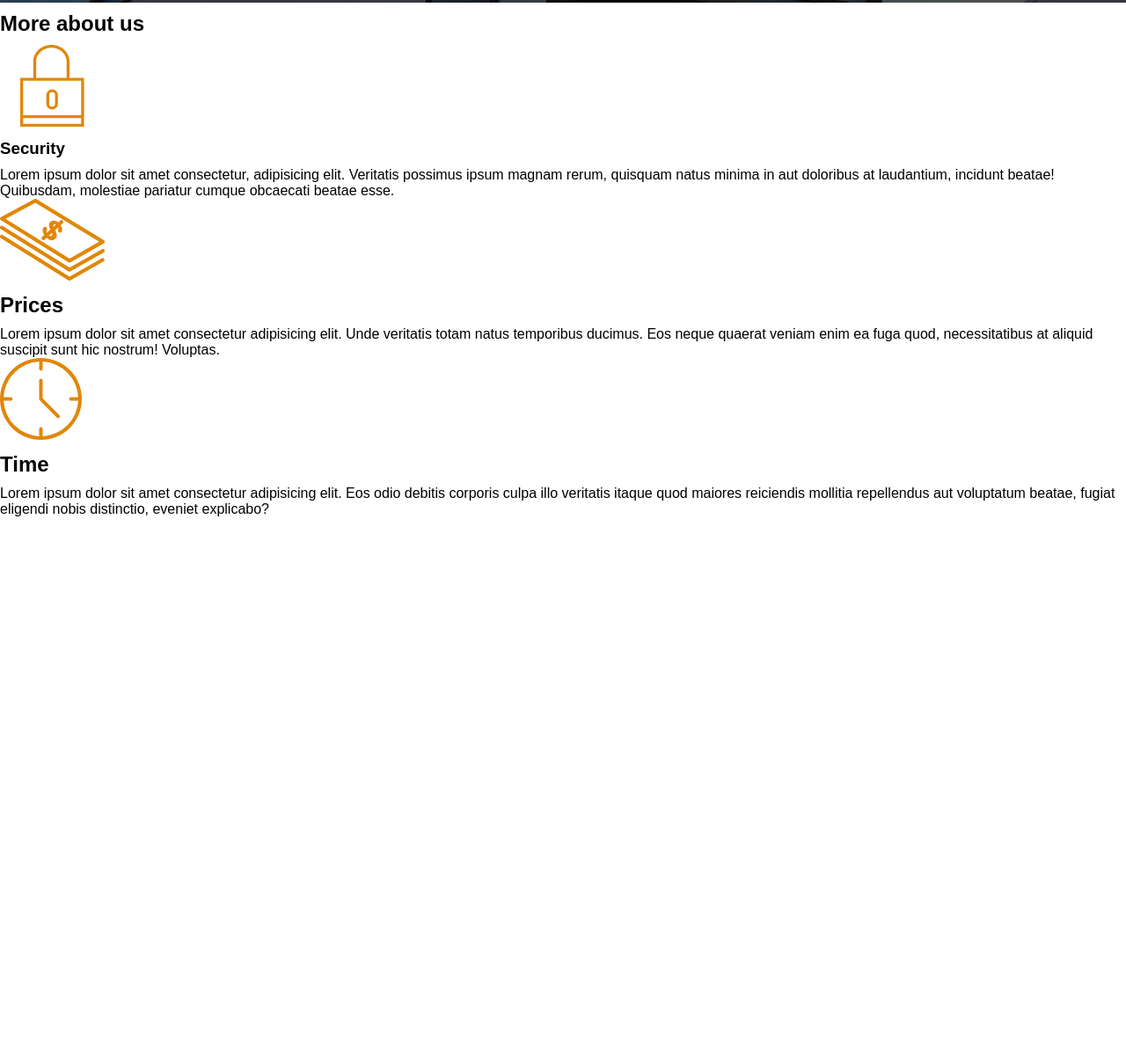
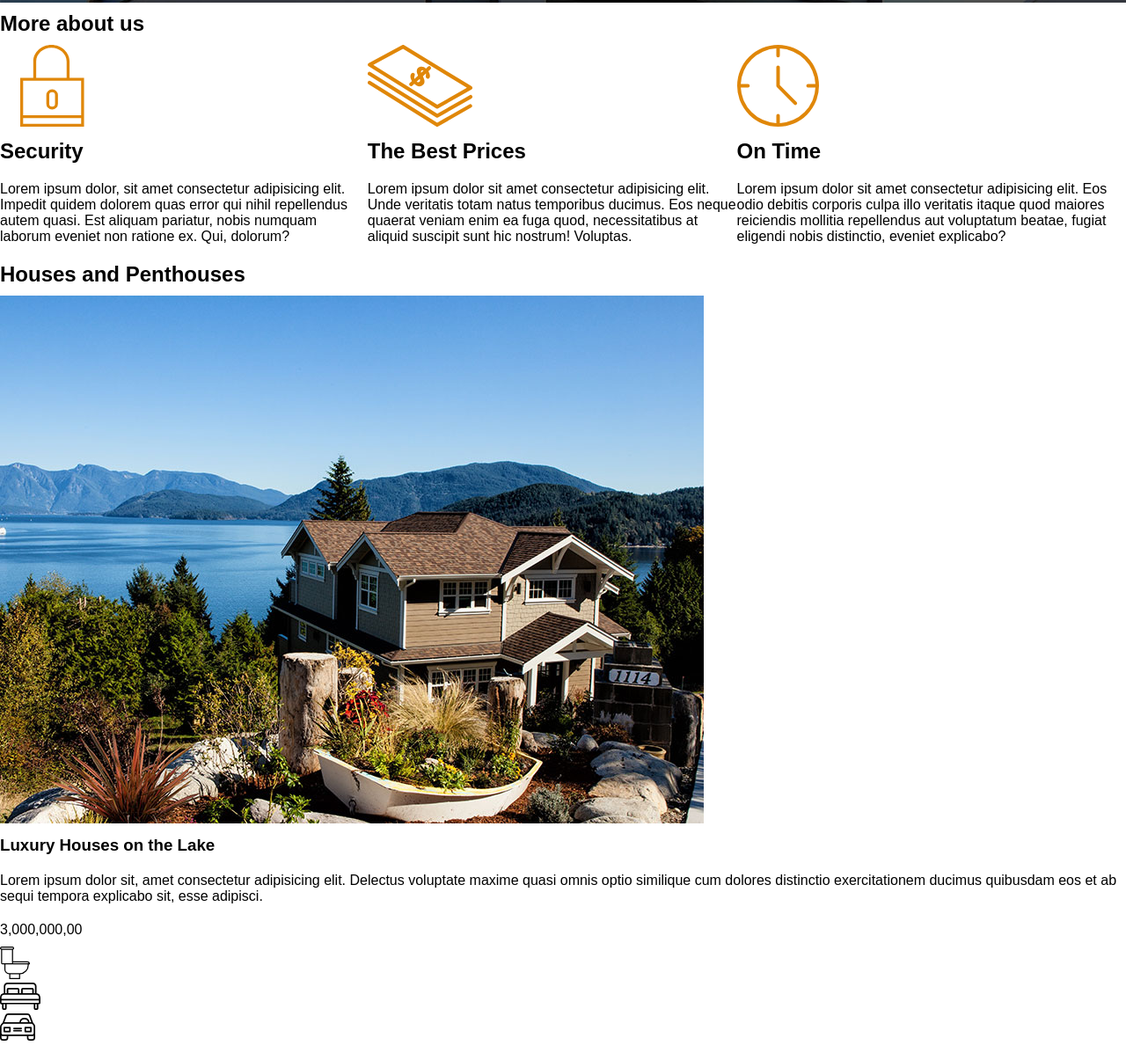
Before and after one commit to cnkya/RealEstate, a plain HTML site: page index.html in a window 1280 px wide. Shown: the part 397-1594 px from the top of the page at 88% size. Before the commit the page ends 985 px from the top, so only its background shows below. Drawn offline with Linux system fonts and the light colour scheme.

Commit message:
class 2 updates and styles

```diff
--- a/index.html
+++ b/index.html
@@ -9,30 +9,48 @@
 <body>
     <header class="site-init">
         <h1> Real Estate</h1>
-        <nav>
+        <nav class="menu">
             <a href="about.html">About</a>
             <a href="blog.html">Blog</a>
             <a href="contact.html">Contact</a>
         </nav>
         <p>We sell luxury houses, condominiums, and penthouses</p>
     </header>
-    <main>
+    <main class="container">
         <h2>More about us</h2>
+
+        <section class="bar">
             <div>
                 <img src="img/icon1.svg" alt="real estate element">
-            <h3>Security</h3>
-            <p>Lorem ipsum dolor sit amet consectetur, adipisicing elit. Veritatis possimus ipsum magnam rerum, quisquam natus minima in aut doloribus at laudantium, incidunt beatae! Quibusdam, molestiae pariatur cumque obcaecati beatae esse.</p>
+                <h2>Security</h2>
+                <p>Lorem ipsum dolor, sit amet consectetur adipisicing elit. Impedit quidem dolorem quas error qui nihil repellendus autem quasi. Est aliquam pariatur, nobis numquam laborum eveniet non ratione ex. Qui, dolorum?</p>
+
             </div>
             <div>
                 <img src="img/icon2.svg" alt="real estate element">
-            <h2>Prices</h2>
+                <h2>The Best Prices</h2>
                 <p>Lorem ipsum dolor sit amet consectetur adipisicing elit. Unde veritatis totam natus temporibus ducimus. Eos neque quaerat veniam enim ea fuga quod, necessitatibus at aliquid suscipit sunt hic nostrum! Voluptas.</p>
             </div>
             <div>
                 <img src="img/icon3.svg" alt="real estate element">
-            <h2>Time</h2>
+                <h2>On Time</h2>
                 <p>Lorem ipsum dolor sit amet consectetur adipisicing elit. Eos odio debitis corporis culpa illo veritatis itaque quod maiores reiciendis mollitia repellendus aut voluptatum beatae, fugiat eligendi nobis distinctio, eveniet explicabo?</p>
             </div>
+        </section>
+
+            <div>
+                <h2>Houses and Penthouses</h2>
+                    <img src="img/announcement1.jpg">
+                    <h3>Luxury Houses on the Lake</h3>
+                    <p>Lorem ipsum dolor sit, amet consectetur adipisicing elit. Delectus voluptate maxime quasi omnis optio similique cum dolores distinctio exercitationem ducimus quibusdam eos et ab sequi tempora explicabo sit, esse adipisci.</p>
+                    <p>3,000,000,00</p>
+                <ul class="list">
+                    <li><img src="img/icon_wc.svg"></li>
+                    <li><img src="img/icon_room.svg"></li>
+                    <li><img src="img/icon_parking.svg"></li>
+                </ul>
+            </div>
     </main>
+
 </body>
 </html>
--- a/style.css
+++ b/style.css
@@ -12,9 +12,23 @@ h1,h2,h3{
     padding-bottom: 10px;
     padding-top: 10px;
 }
+p{
+    padding-top: 10px;
+    padding-bottom: 10px;
+}
 
 /*utilities*/
 
+
+
+.menu{
+    color: white;
+    margin-right: 20px;
+}
+.list{
+    padding-bottom: 10px
+    ;
+}
 /*header*/
 header.site-init{
     background-image: url(./img/header.jpg);
@@ -24,3 +38,6 @@ header.site-init{
     color: white;
     text-align: center;
 }
+.bar{
+    display: flex;
+}
```
Lines whose indentation alone changed are shown as unchanged.
